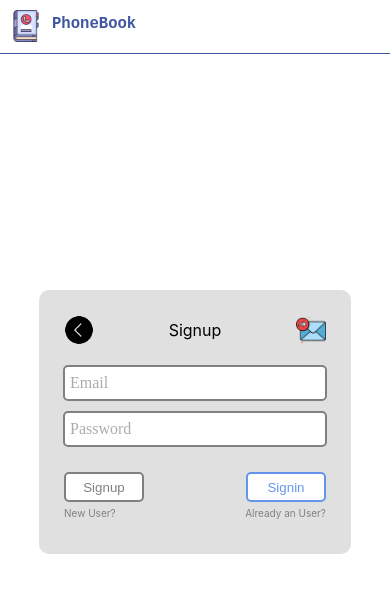
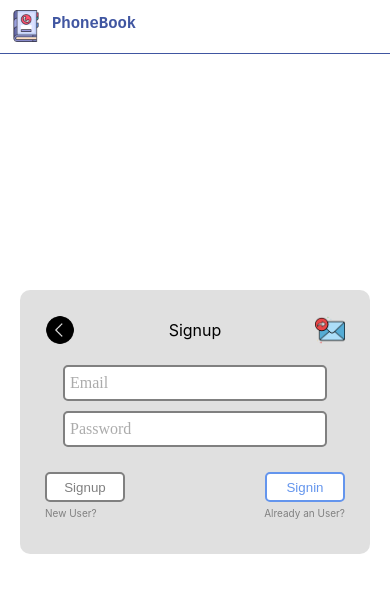
Before and after one commit to aniket-hpp/phbook, a React (Create React App) app: page /signup in a window 390 px wide. Shown: the top 592 px of the page. Built offline with nearby package versions, Linux system fonts and the light colour scheme.

Commit message:
Add files via upload

```diff
--- a/src/css/signup.css
+++ b/src/css/signup.css
@@ -2,6 +2,8 @@
     height: 100vh;
     width: 100vw;
     display: flex;
+    justify-content: center;
+    align-items: center;
 }
 
 .top-row{
@@ -19,16 +21,15 @@
 }
 
 .signup-items{
+    height: max-content;
     width: 262px;
-    height: max-content;
-    margin: auto;
     display: flex;
     flex-direction: column;
     gap: 10px;
 
-    padding: 25px;
     border-radius: 10px;
     background-color: rgba(128, 128, 128, 0.244);
+    padding: 25px;
 
     justify-content: center;
     align-items: center;
@@ -51,3 +52,27 @@
     margin-top: -15px;
     color: gray;
 }
+
+@media screen and (max-width: 390px) {
+    .signup-items{
+        margin-inline: 20px;
+        width: 90%;
+    }
+}
+
+@media screen and (max-width: 250px) {
+    .button-container{
+        flex-wrap: wrap;
+        gap: 10px;
+    }
+
+    .hint{
+        display: none;
+    }
+}
+
+@media screen and (max-height: 450px) {
+    .signup-container{
+        margin-top: 50px;
+    }
+}
```
